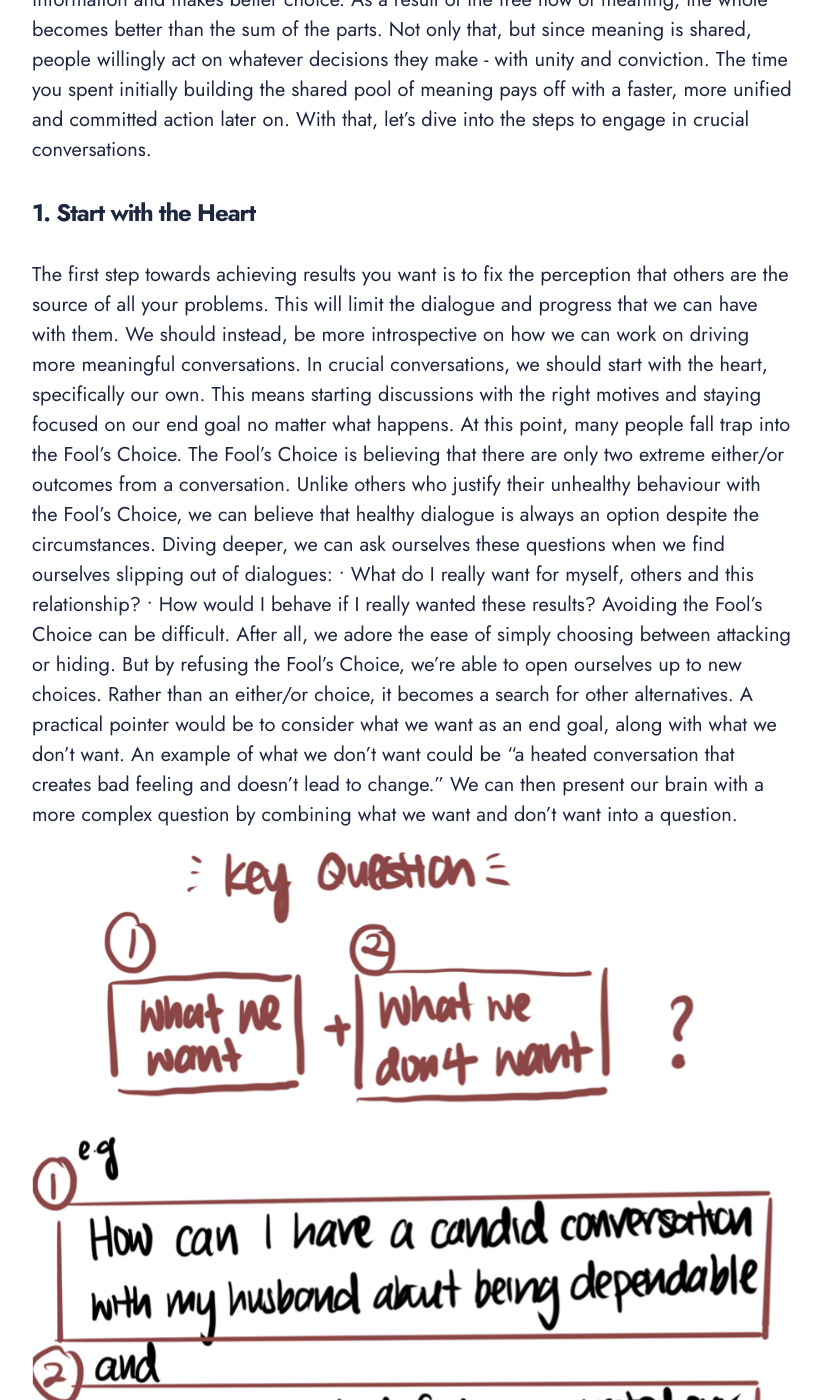
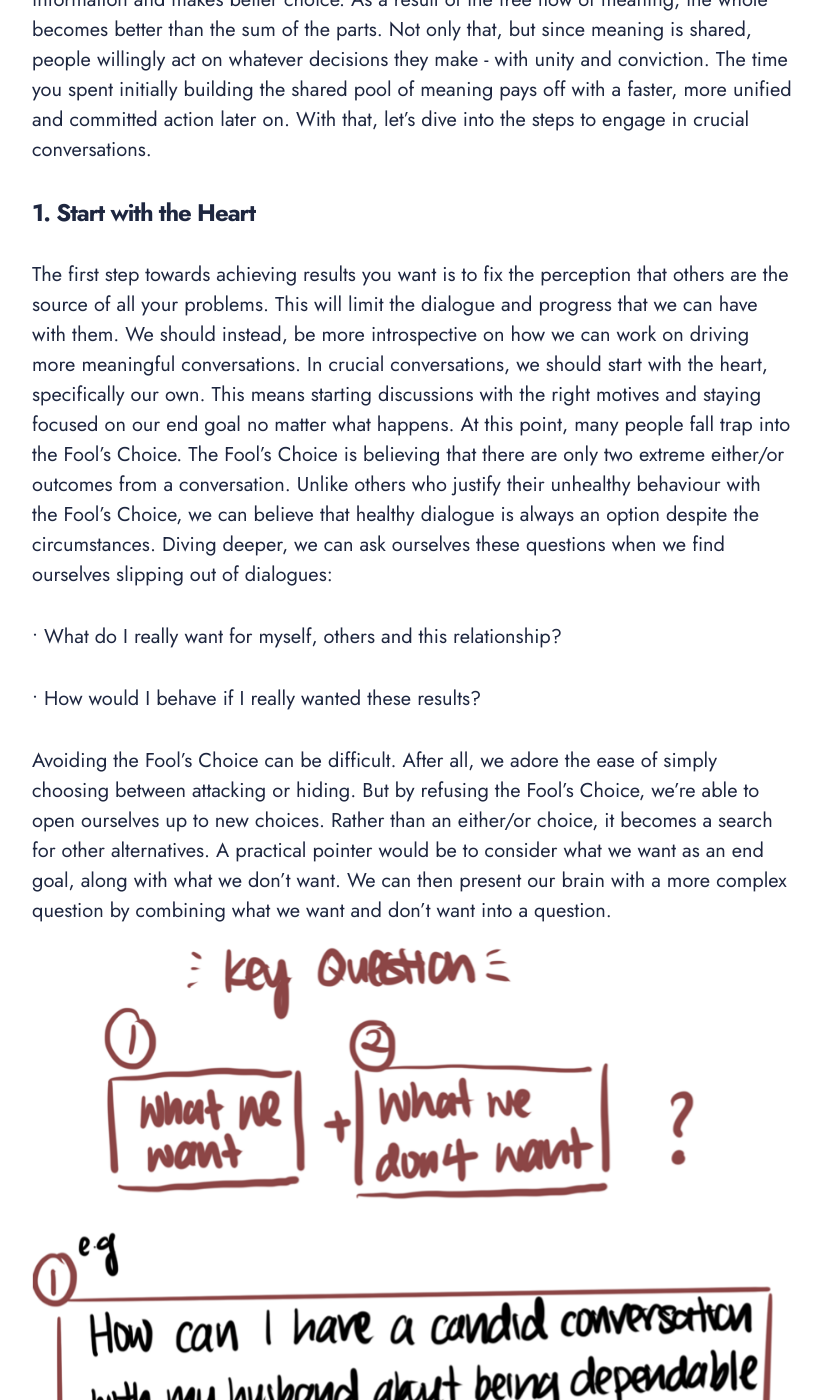
Before and after one commit to cheryltyn/cheryblog, a Jekyll site: the page built from _posts/2021-11-28-book-summary-crucial-conversations.markdown, in a window 1280 px wide and 1400 px high, scrolled down 2170 px. Shown: the whole window, without its empty margins (228-1050 px from the left). Built offline with Jekyll 4.4.1, drawn with Linux system fonts in a browser that asks for light colours; nearby versions of some CDN libraries; some of the changed text lies outside the part shown.

Commit message:
Update 2021-11-28-book-summary-crucial-conversations.markdown

```diff
--- a/_posts/2021-11-28-book-summary-crucial-conversations.markdown
+++ b/_posts/2021-11-28-book-summary-crucial-conversations.markdown
@@ -24,15 +24,19 @@ When it comes to risky and emotional conversations, skilled people find a way to
 
 ### 1.	Start with the Heart
 The first step towards achieving results you want is to fix the perception that others are the source of all your problems. This will limit the dialogue and progress that we can have with them. We should instead, be more introspective on how we can work on driving more meaningful conversations. In crucial conversations, we should start with the heart, specifically our own. This means starting discussions with the right motives and staying focused on our end goal no matter what happens. At this point, many people fall trap into the Fool’s Choice. The Fool’s Choice is believing that there are only two extreme either/or outcomes from a conversation. Unlike others who justify their unhealthy behaviour with the Fool's Choice, we can believe that healthy dialogue is always an option despite the circumstances. Diving deeper, we can ask ourselves these questions when we find ourselves slipping out of dialogues:
+
 •	What do I really want for myself, others and this relationship?
+
 •	How would I behave if I really wanted these results?
+
 Avoiding the Fool's Choice can be difficult. After all, we adore the ease of simply choosing between attacking or hiding. But by refusing the Fool's Choice, we’re able to open ourselves up to new choices. Rather than an either/or choice, it becomes a search for other alternatives.
-A practical pointer would be to consider what we want as an end goal, along with what we don't want. An example of what we don’t want could be “a heated conversation that creates bad feeling and doesn’t lead to change.” We can then present our brain with a more complex question by combining what we want and don't want into a question.
+A practical pointer would be to consider what we want as an end goal, along with what we don't want. We can then present our brain with a more complex question by combining what we want and don't want into a question.
 *![Overarching question to ask ourselves](images/crucial conversation 1.png)*
 
 ### 2. Learn to Look
 We need to learn to identify when a conversation turns from a simple discussion to a crucial one. Signs of a crucial conversation include physical signals such as a faster heartbeat or a tightening in our stomach. Other behavioural signs include raising or voices and finger pointing.
 When caught in a crucial conversations riled with emotions, most of us are too fixated on the content that we forget the external conditions of the conversation. This makes it difficult for us to pull ourselves out of the argument in order to see what's happening. By identifying when a conversation gets crucial, we can then focus on ensuring safety of the conversation. Safety is extremely important as it allows comfortable sharing into the shared pool of meaning. As people begin to feel unsafe in a conversation, they often move to silence or violence.
+
 Silence - Withholding from the shared pool of meaning and is often dealt with the three following methods:
 1.	Avoidance: Steering completely away from sensitive issues
 2.	Masking: Selectively or understating our true opinions using tactics such as sarcasm, sugarcoating and couching.
```
Also changed, not shown: other parts of _posts/2021-11-28-book-summary-crucial-conversations.markdown (+1 -1 lines).
